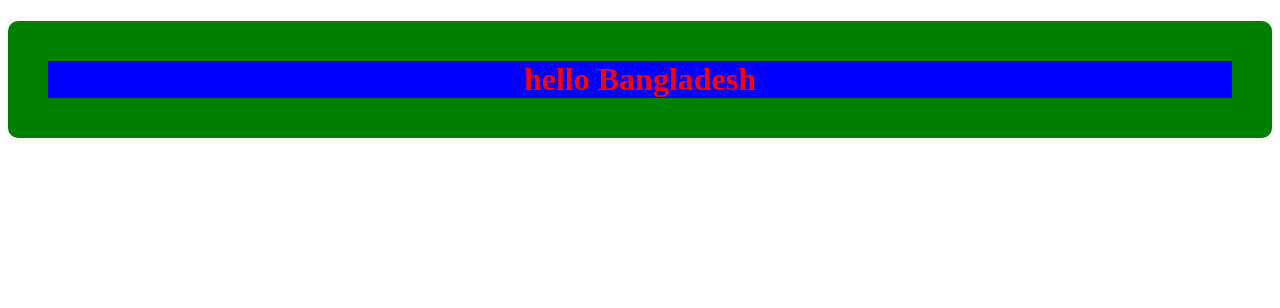
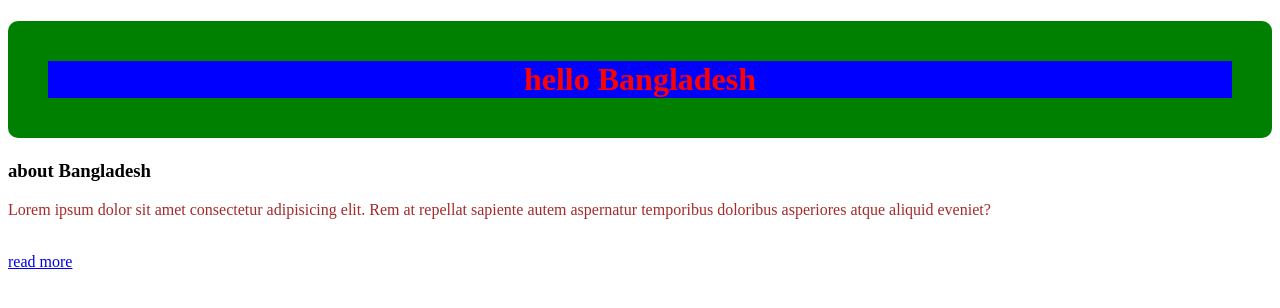
Before and after one commit to najmulhoque/my-second-repo, a plain HTML site: page index.html in a window 1280 px wide. Drawn offline with Linux system fonts and the light colour scheme.

Commit message:
onek kicu

```diff
--- a/index.html
+++ b/index.html
@@ -10,5 +10,8 @@
 <body>
     <h1 class="najmul">hello Bangladesh</h1>
     <div class="bg"></div>
+    <h3>about Bangladesh</h3>
+    <p class="ovi">Lorem ipsum dolor sit amet consectetur adipisicing elit. Rem at repellat sapiente autem aspernatur temporibus doloribus asperiores atque aliquid eveniet?</p> <br>
+    <div class="boy" ><a href="https://en.wikipedia.org/wiki/Bangladesh">read more</a> </div>
 </body>
 </html>
--- a/style.css
+++ b/style.css
@@ -10,3 +10,11 @@
     color: beige;
     background-color: bisque;
 }
+.ovi{
+    text-align: justify;
+   color: brown;
+
+}
+.boy{
+    text-decoration: none;
+}
```
